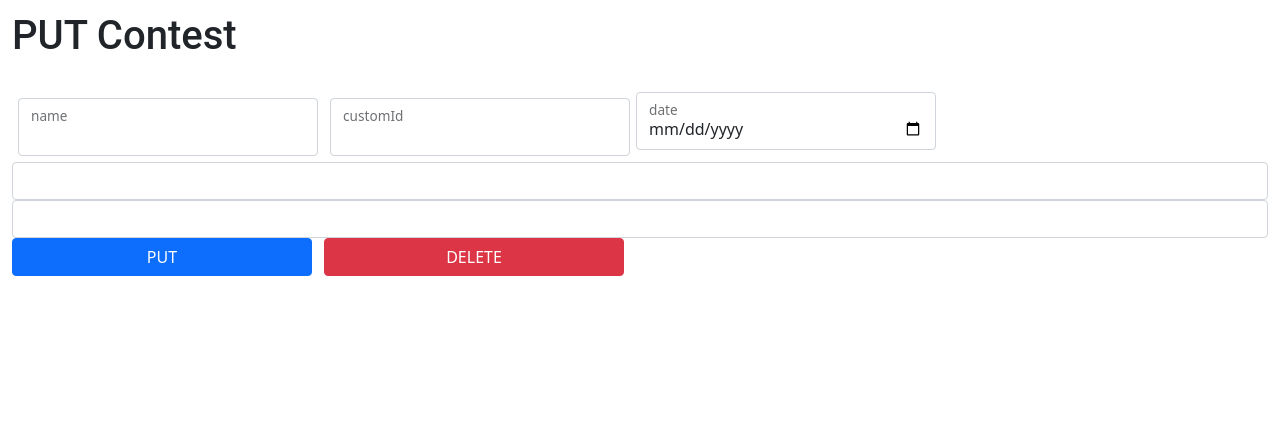
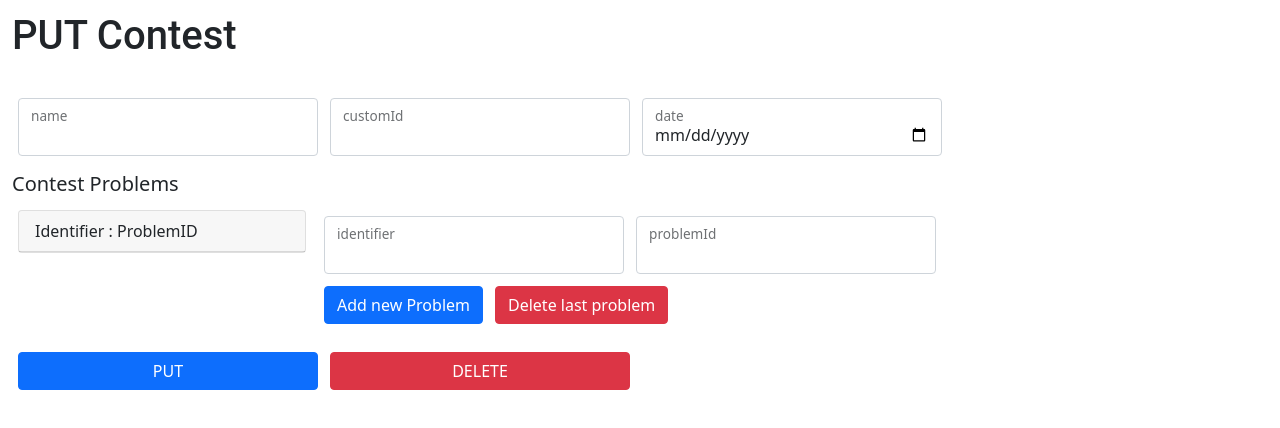
Before and after one commit to Gamma-Online-Judge/gamma-judge-admin, a React (Create React App) app: page /contests in a window 1280 px wide. Shown: the top 428 px of the page. Built offline with nearby package versions, Linux system fonts and the light colour scheme.

Commit message:
Finish of contest page

```diff
--- a/src/components/contests/PutContest.tsx
+++ b/src/components/contests/PutContest.tsx
@@ -1,5 +1,5 @@
 import { useState } from 'react';
-import { Button, FloatingLabel, Form } from 'react-bootstrap';
+import { Button, Card, FloatingLabel, Form, ListGroup } from 'react-bootstrap';
 import { deleteContest, putContest } from '../../actions/contests.client';
 import { ContestData, ContestProblemData } from '../../models/contest';
 import InputGroup from '../input/InputGroup';
@@ -34,7 +34,7 @@ export default function PutContest() {
               model={contestData}
               keyList={['name', 'customId']}
             />
-            <FloatingLabel className="input-container" label={'date'}>
+            <FloatingLabel className="flex-input" label={'date'}>
               <Form.Control
                 id={'date'}
                 type="date"
@@ -51,7 +51,7 @@ export default function PutContest() {
           />
 
           <Button
-            className="input-container"
+            className="flex-input"
             variant="primary"
             onClick={handleSubmit}
           >
@@ -59,7 +59,7 @@ export default function PutContest() {
           </Button>
 
           <Button
-            className="input-container"
+            className="flex-input"
             variant="danger"
             onClick={handleDelete}
           >
@@ -77,43 +77,65 @@ interface ContestDataListProps {
 }
 function ContestDataList({ problems, onChange }: ContestDataListProps) {
   const [newProblem, setNewProblem] = useState<ContestProblemData>({});
+
   function handleInputChange(e: InputEvent) {
     setNewProblem({ ...newProblem, [e.target.id]: e.target.value });
   }
+  function addProblem() {
+    onChange([...problems, newProblem]);
+    setNewProblem({});
+  }
+
+  function deleteLastProblem() {
+    onChange(problems.slice(0, -1));
+  }
+
   return (
-    <div>
-      {problems.map((problem) => (
-        <div>
-          {problem.identifier} {problem.problemId}
+    <div style={{ marginTop: '10px', marginBottom: '10px' }}>
+      <h5> Contest Problems </h5>
+      <div
+        style={{
+          display: 'flex',
+          flexDirection: 'row',
+        }}
+      >
+        <div style={{ margin: '6px' }}>
+          <Card style={{ width: '18rem' }}>
+            <Card.Header>Identifier : ProblemID</Card.Header>
+            <ListGroup variant="flush">
+              {problems.map((problem, i) => (
+                <ListGroup.Item key={i.toString()}>
+                  {problem.identifier} : {problem.problemId}
+                </ListGroup.Item>
+              ))}
+            </ListGroup>
+          </Card>
         </div>
-      ))}
-
-      <Form.Control
-        id={'identifier'}
-        value={newProblem.identifier}
-        onChange={handleInputChange}
-      />
-      <Form.Control
-        id={'problemId'}
-        value={newProblem.problemId}
-        onChange={handleInputChange}
-      />
+        <div style={{ margin: '6px' }}>
+          <InputGroup
+            onChange={handleInputChange}
+            model={newProblem}
+            keyList={['identifier', 'problemId']}
+          />
+          <div
+            style={{
+              display: 'flex',
+              flexDirection: 'row',
+            }}
+          >
+            <Button style={{ margin: '6px' }} onClick={addProblem}>
+              Add new Problem
+            </Button>
+            <Button
+              variant="danger"
+              style={{ margin: '6px' }}
+              onClick={deleteLastProblem}
+            >
+              Delete last problem
+            </Button>
+          </div>
+        </div>
+      </div>
     </div>
   );
 }
-
-function renderInputAreas(
-  onChange: (e: InputEvent) => void,
-  contestData: ContestData
-) {
-  const keysOfContestData: (keyof ContestData)[] = ['name', 'customId'];
-  return keysOfContestData.map((key: keyof ContestData) => {
-    if (key === 'date') return null;
-    if (key === 'problems') return null;
-    return (
-      <FloatingLabel className="input-container" key={key} label={key}>
-        <Form.Control id={key} value={contestData[key]} onChange={onChange} />
-      </FloatingLabel>
-    );
-  });
-}
--- a/src/components/input/InputGroup.tsx
+++ b/src/components/input/InputGroup.tsx
@@ -6,14 +6,14 @@ interface InputGroupProps<T> {
   onChange: ChangeEventHandler<FormControlElement>;
   model: T;
   keyList: (keyof T)[];
-  renderType?: 'text' | 'textarea';
+  renderType?: undefined | 'textarea';
 }
 
 export default function InputGroup<T>({
   onChange,
   keyList,
   model,
-  renderType = 'text',
+  renderType = undefined,
 }: InputGroupProps<T>) {
   const containerClass =
     renderType === 'textarea' ? 'full-inputs' : 'flex-inputs';
--- a/src/components/problems/PutProblem.tsx
+++ b/src/components/problems/PutProblem.tsx
@@ -1,5 +1,5 @@
 import { useState } from 'react';
-import { Button, FloatingLabel, Form } from 'react-bootstrap';
+import { Button, Form } from 'react-bootstrap';
 import { putProblem, deleteProblem } from '../../actions/problems.client';
 import { ProblemData } from '../../models/problem';
 import InputGroup from '../input/InputGroup';
@@ -65,29 +65,3 @@ export default function PutProblem() {
     </div>
   );
 }
-
-function renderTextAreas(
-  onChange: (e: InputEvent) => void,
-  problemData: ProblemData
-) {
-  const keysOfProblemData: (keyof ProblemData)[] = [
-    'statement',
-    'input',
-    'output',
-  ];
-  return keysOfProblemData.map((key: keyof ProblemData) => {
-    if (key === 'sampleInputs') return null;
-    if (key === 'tags') return null;
-    return (
-      <FloatingLabel key={key} className="mb-3" label={key}>
-        <Form.Control
-          as="textarea"
-          id={key}
-          value={problemData[key] || ''}
-          onChange={onChange}
-          style={{ height: '200px' }}
-        />
-      </FloatingLabel>
-    );
-  });
-}
```
